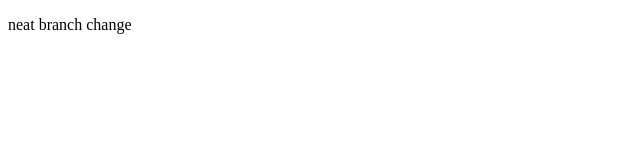
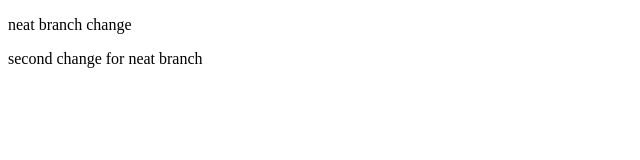
Before and after one commit to arwabashir/git-collab-assignment, a plain HTML site: page index.html in a window 1280 px wide. Shown: the whole page, without its empty margins (0-640 px from the left). Drawn offline with Linux system fonts and the light colour scheme.

Commit message:
wrapping up neat_branch

```diff
--- a/index.html
+++ b/index.html
@@ -7,5 +7,6 @@
   </head>
   <body>
     <p>neat branch change</p>
+    <p>second change for neat branch</p>
   </body>
 </html>
```
